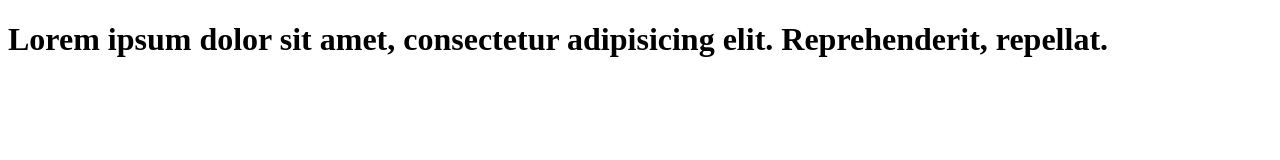
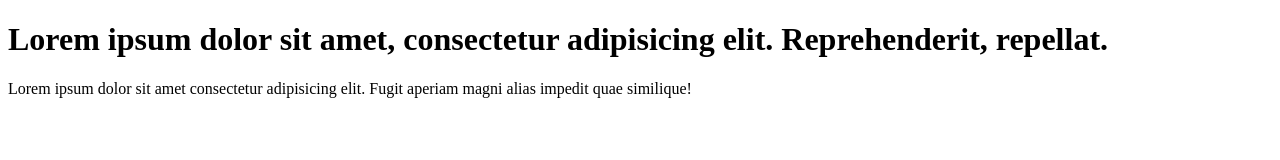
Before and after one commit to Ananda-krish/learn-git, a plain HTML site: page index.html in a window 1280 px wide. Drawn offline with Linux system fonts and the light colour scheme.

Commit message:
add paragraph to code

```diff
--- a/index.html
+++ b/index.html
@@ -7,5 +7,6 @@
 </head>
 <body>
     <h1>Lorem ipsum dolor sit amet, consectetur adipisicing elit. Reprehenderit, repellat.</h1>
+    <p>Lorem ipsum dolor sit amet consectetur adipisicing elit. Fugit aperiam magni alias impedit quae similique!</p>
 </body>
 </html>
```
